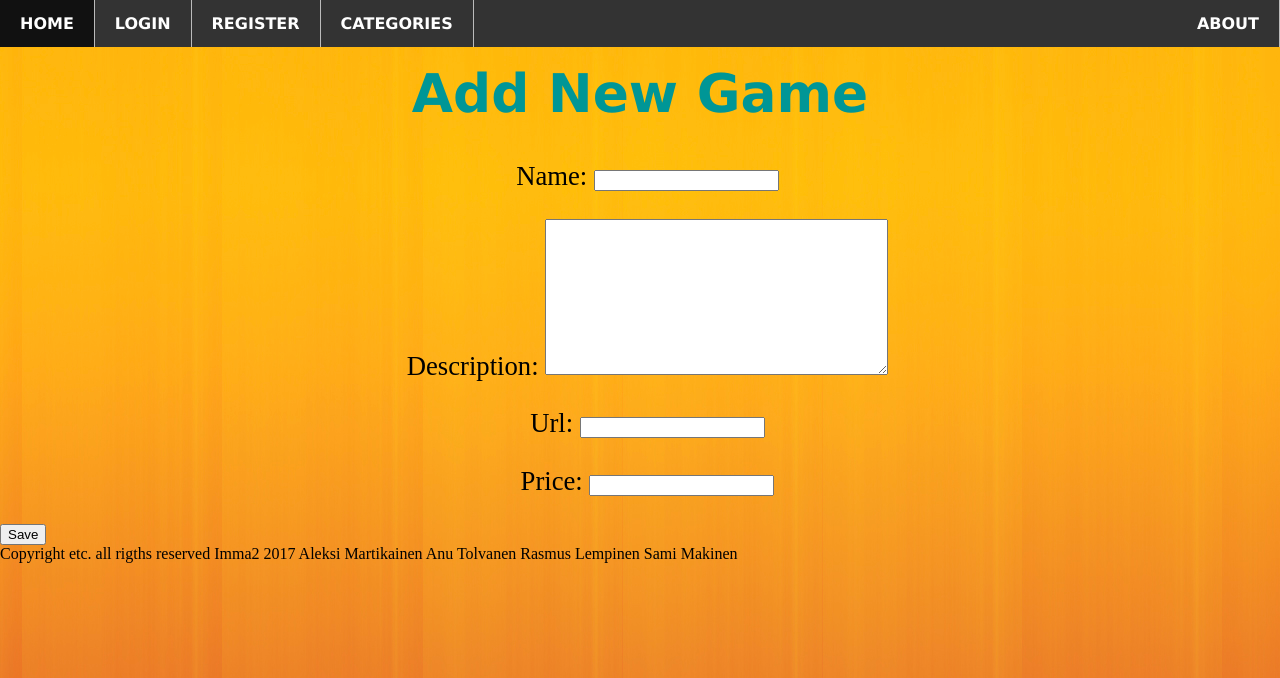
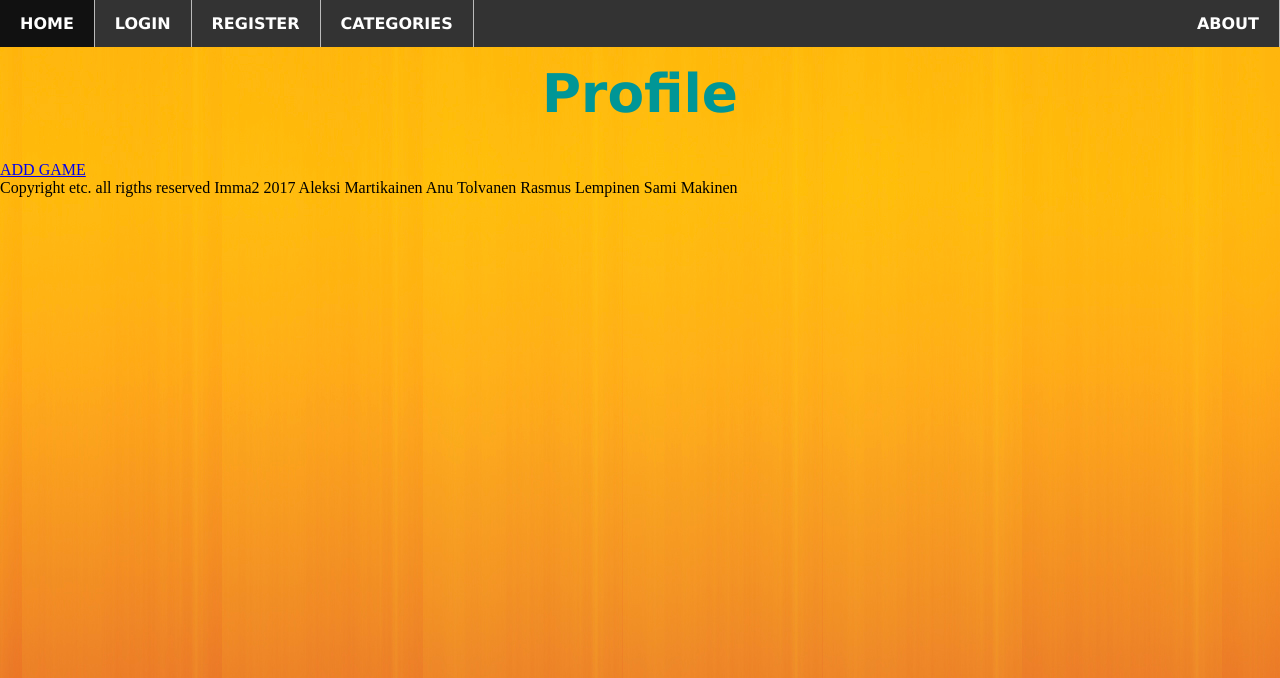
Before and after one commit to M4R774/imma2-game-service, a Django app: page /profile/ in a window 1280 px wide. Shown: the top 678 px of the page. Run offline with Django 3.2, Linux system fonts and the light colour scheme.

Commit message:
pelin lisäys profiilissa linkkinä

```diff
--- a/gameservice/templates/footer.html
+++ b/gameservice/templates/footer.html
@@ -1,6 +1,7 @@
-Copyright etc. all rigths reserved Imma2 2017
+<div>Copyright etc. all rigths reserved Imma2 2017
 
 Aleksi Martikainen
 Anu Tolvanen
 Rasmus Lempinen
 Sami Makinen
+    </div>
--- a/gameservice/templates/profile.html
+++ b/gameservice/templates/profile.html
@@ -1,6 +1,8 @@
 {% extends 'base.html' %}
 {% block content %}
+<h1 id="title">Profile</h1>
+<div><a href="{% url 'addgame' %}">ADD GAME</a></div>
 
-{% include "addgame.html" %}
+
 
 {% endblock %}
--- a/imma2/settings.py
+++ b/imma2/settings.py
@@ -110,7 +110,7 @@ AUTH_PASSWORD_VALIDATORS = [
 # https://docs.djangoproject.com/en/1.10/topics/i18n/
 
 LANGUAGE_CODE = 'en-us'
-TIME_ZONE = 'UTC'
+TIME_ZONE = 'Europe/Helsinki'
 USE_I18N = True
 USE_L10N = True
 USE_TZ = True
--- a/imma2/urls.py
+++ b/imma2/urls.py
@@ -36,7 +36,7 @@ urlpatterns = [
     url(r'^login/$', auth_views.login, {'template_name': 'login.html'}, name='login'),
     url(r'^logout/$', auth_views.logout, {'next_page': '/'}, name='logout'),
     url(r'^about/$', views.about, name='about'),
-    url(r'^profile/$', views.addgame, name='profile'),
+    url(r'^profile/$', views.profile, name='profile'),
     url(r'^addgame/$', views.addgame, name='addgame'),
     url(r'^$', views.mainPage, name='mainpage'),
 
```
